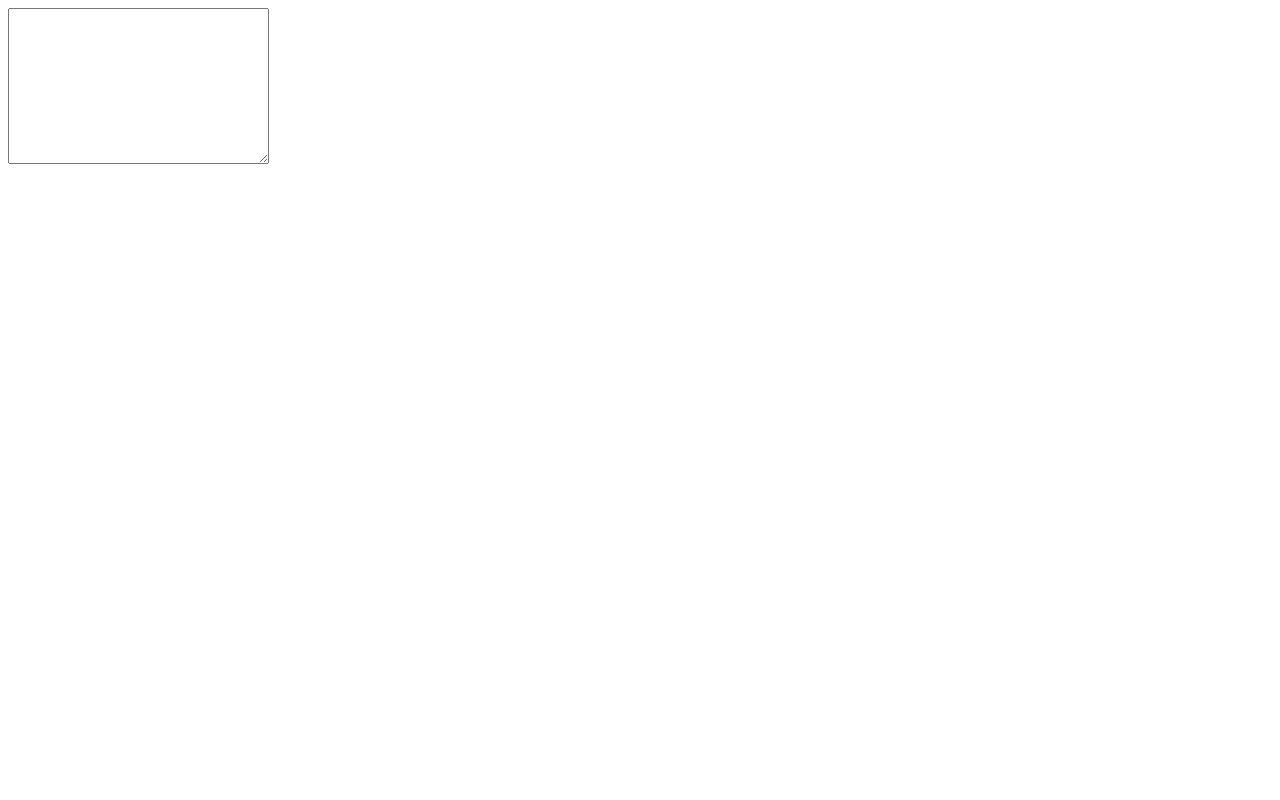
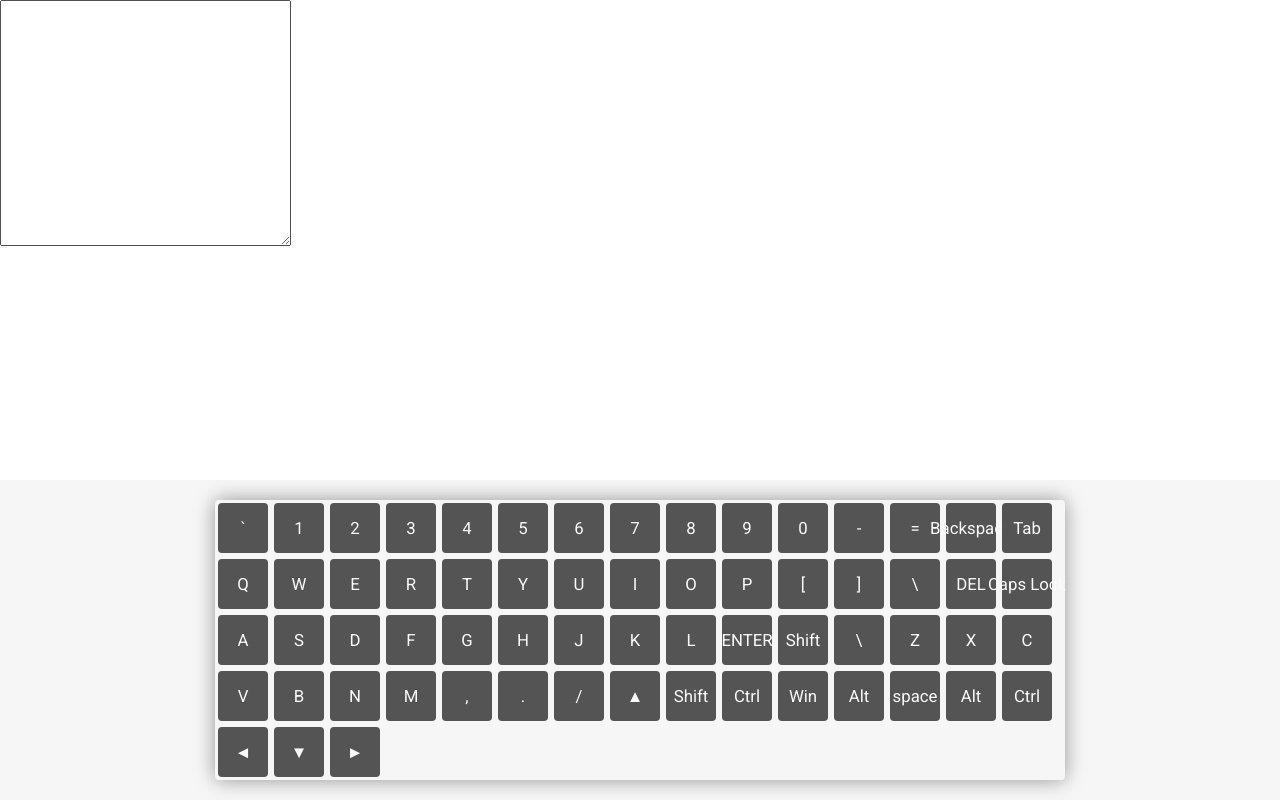
Before and after one commit to Konstantinksh/RSS-virtual-keyboard, a website built with webpack: page src/index.html in a window 1280 px wide. Built offline with nearby package versions, Linux system fonts and the light colour scheme.

Commit message:
feat: implement render keyboard grid

```diff
--- a/src/index.html
+++ b/src/index.html
@@ -4,21 +4,11 @@
   <meta charset="UTF-8">
   <meta http-equiv="X-UA-Compatible" content="IE=edge">
   <meta name="viewport" content="width=device-width, initial-scale=1.0">
-  <link href="https://fonts.googleapis.com/icon?family=Material+Icons" rel="stylesheet">
+  <link href="https://fonts.googleapis.com/css2?family=Roboto&display=swap" rel="stylesheet">
   <link rel="shortcut icon" href="assets/icons/favicon.png" type="image/png">
   <title>Virtual keyboard</title>
 </head>
 <body>
   <textarea name="" id="" cols="30" rows="10"></textarea>
-  <!-- <div class="keyboard">
-    <div class="keyboard__conteiner">
-      <div class="keyboard__keys key _wrapper">
-        <button type="button" class="key__container">A</button>
-        <button type="button" class="key__container key_size-l key_blacked">backspace</button>
-        <button type="button" class="key__container key_size-m key_blacked">DEL</button>
-        <button type="button" class="key__container key_size-xxl">space_bar</button>
-      </div>
-    </div>
-  </div> -->
 </body>
 </html>
--- a/src/js/index.js
+++ b/src/js/index.js
@@ -1,9 +1,12 @@
 console.log('start')
+
+import '../scss/style.scss'
 
 
 const Keyboard = {
   elements: {
     main: null,
+    mainContainer: null,
     keysContainer: null,
     keys: []
   },
@@ -21,17 +24,51 @@ const Keyboard = {
   init() {
     console.log('init')
     this.elements.main = document.createElement('div');
+    this.elements.mainContainer = document.createElement('div');
     this.elements.keysContainer = document.createElement('div');
 
     this.elements.main.classList.add('keyboard');
-    this.elements.keysContainer.classList.add('keyboard__conteiner');
+    this.elements.mainContainer.classList.add('keyboard__conteiner');
+    this.elements.keysContainer.classList.add('keyboard__keys', 'key', '_wrapper');
 
-    this.elements.main.append(this.elements.keysContainer);
+    this.elements.keysContainer.append(this._createKeys())
+    this.elements.mainContainer.append(this.elements.keysContainer);
+    this.elements.main.append(this.elements.mainContainer);
     document.body.append(this.elements.main)
   },
 
   _createKeys() {
+    const fragment = document.createDocumentFragment();
+    const keyLayout = [
+        "`", "1", "2", "3", "4", "5", "6", "7", "8", "9", "0", "-", "=", "Backspace",
+        "Tab", "Q", "W", "E", "R", "T", "Y", "U", "I", "O", "P", "[", "]", "\\", "DEL",
+        "Caps Lock", "A", "S", "D", "F", "G", "H", "J", "K", "L", "ENTER",
+        "Shift", "\\", "Z", "X", "C", "V", "B", "N", "M", ",", ".", "/", "&#9650", "Shift",
+        "Ctrl", "Win", "Alt", "space", "Alt", "Ctrl", "&#9668", "&#9660", "&#9658"
+    ];
 
+    function createButtonHTML(key) {
+      let keyButton = document.createElement('button');
+
+      keyButton.setAttribute('type', 'button');
+      keyButton.classList.add('key__container');
+
+      keyButton.innerHTML = `${key}`;
+
+      return keyButton
+    }
+
+    keyLayout.forEach(key => {
+      const keyElement = createButtonHTML(key);
+
+      fragment.append(keyElement)
+    })
+
+    function setKeyClasses(key) {
+
+    }
+
+    return fragment
   },
 
   _trigerEvent(handlerName) {
--- a/src/scss/abstacts/_mixins.scss
+++ b/src/scss/abstacts/_mixins.scss
@@ -11,7 +11,7 @@
 
 // Text styles
 @mixin material-icons {
-	font-family: 'Material Icons';
+	font-family: 'Roboto';
 	font-weight: normal;
 	font-style: normal;
 	font-size: 32px;
@@ -22,18 +22,7 @@
 	word-wrap: normal;
 	white-space: nowrap;
 	direction: ltr;
-
-	/* Support for all WebKit browsers. */
-	-webkit-font-smoothing: antialiased;
-	/* Support for Safari and Chrome. */
-	text-rendering: optimizeLegibility;
-
-	/* Support for Firefox. */
-	-moz-osx-font-smoothing: grayscale;
-
-	/* Support for IE. */
-	font-feature-settings: 'liga';
-  }
+}
 
 // MEDIA QUERY MIXINS
 
--- a/src/scss/components/_keyboard.scss
+++ b/src/scss/components/_keyboard.scss
@@ -5,13 +5,13 @@
         left: 0;
         bottom: 0;
         width: 100%;
-        height:400px;
         background-color: $color-light-l;
-        padding: 5px 0;
-        box-shadow: 0 0 20px rgba(0, 0, 0, 0.4);
+        padding: 20px 0;
+        // box-shadow: 0 0 20px rgba(0, 0, 0, 0.4);
         transition: bottom 0.4s;
         user-select: none;
         @include material-icons;
+        overflow: auto;
 
         &_hidden {
             bottom: -100%;
@@ -22,6 +22,8 @@
         text-align: center;
         display: flex;
         flex-wrap: wrap;
+        box-shadow: 0 0 20px rgba(0, 0, 0, 0.4);
+        border-radius: 4px;
     }
 }
 
@@ -32,7 +34,7 @@
         border-radius: 4px;
         border: none;
         height: 50px;
-        width: calc(50/850 * 100%);
+        width: 50px;
         min-width: 40px;
         margin: 3px;
         padding: 0;
@@ -56,12 +58,12 @@
     }
 
     &_size-m {
-        width: calc(55/850 * 100%);
+        width: 55px;
         min-width: 40px;
     }
 
     &_size-l {
-        width: calc(116/850 * 100%);
+        width: 116px;
         min-width: 40px;
     }
 
--- a/src/scss/layout/_wrapper.scss
+++ b/src/scss/layout/_wrapper.scss
@@ -1,12 +1,4 @@
 ._wrapper {
-    max-width: $Width-Wrapper-l;
+    width: $Width-Wrapper-l;
     margin: 0 auto;
-
-    @include media-tablet {
-        max-width: $Width-Wrapper-m;
-    }
-
-    @include media-mobile {
-        max-width: $Width-Wrapper-s;
-    }
 }
```
